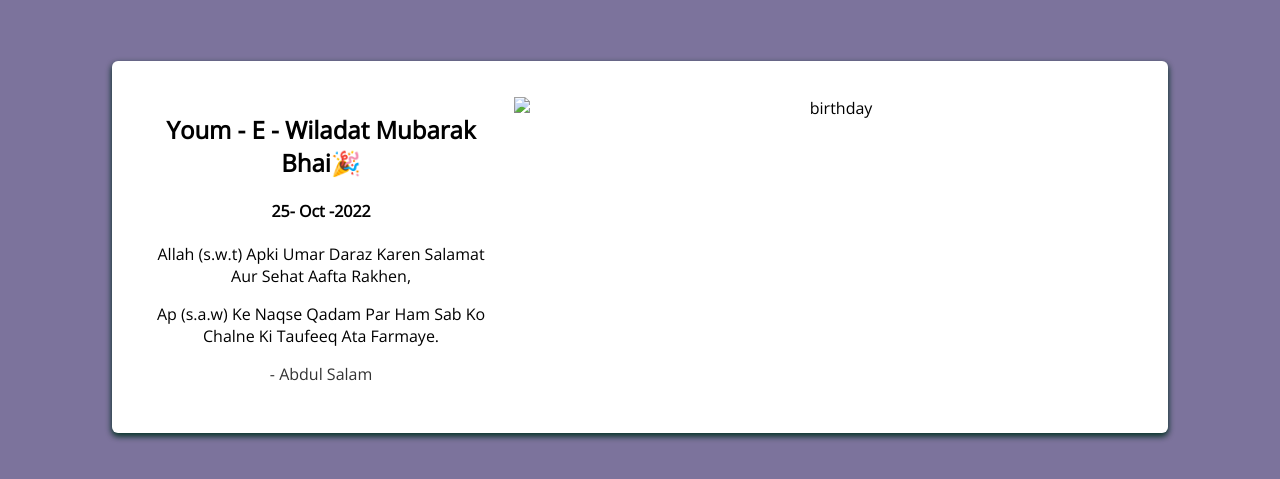
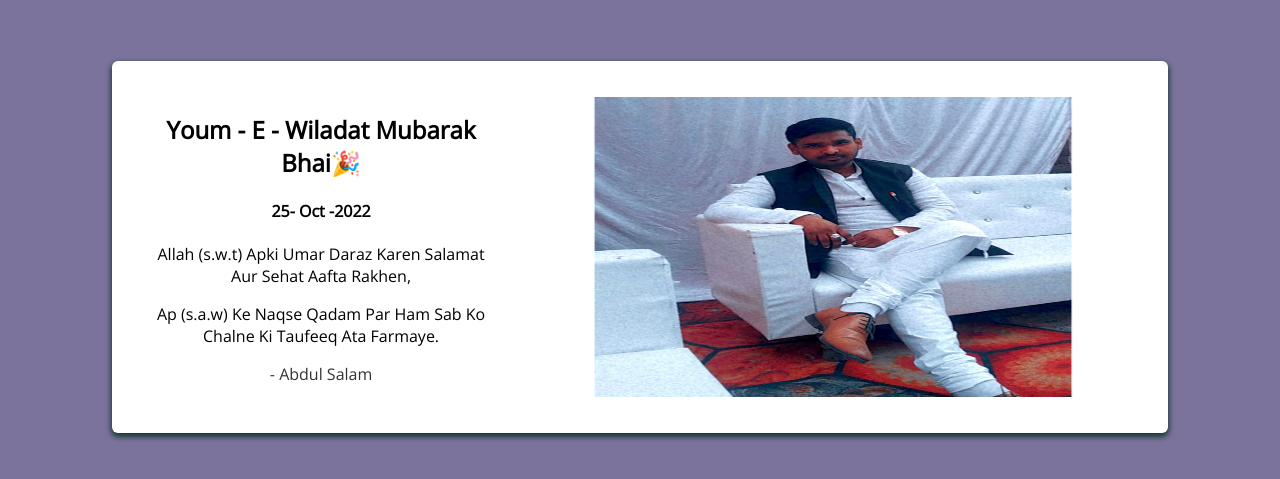
Before and after one commit to abdulrahmans0414/Birthday-Card, a plain HTML site: page index.html in a window 1280 px wide. Shown: the part 153-632 px from the top of the page. Drawn offline with nearby package versions, Linux system fonts and the light colour scheme.

Commit message:
Update index.html
change img src

```diff
--- a/index.html
+++ b/index.html
@@ -11,7 +11,7 @@
 <body>
   <div class="card">
 
-    <img src="Birtday Card/abd.jpg" alt="birthday" class="birthday" width="300" height="300">
+    <img src="abd.jpg" alt="birthday" class="birthday" width="300" height="300">
 
     <div class="text">
       <h2> Youm - E - Wiladat Mubarak Bhai🎉</h2>
```
